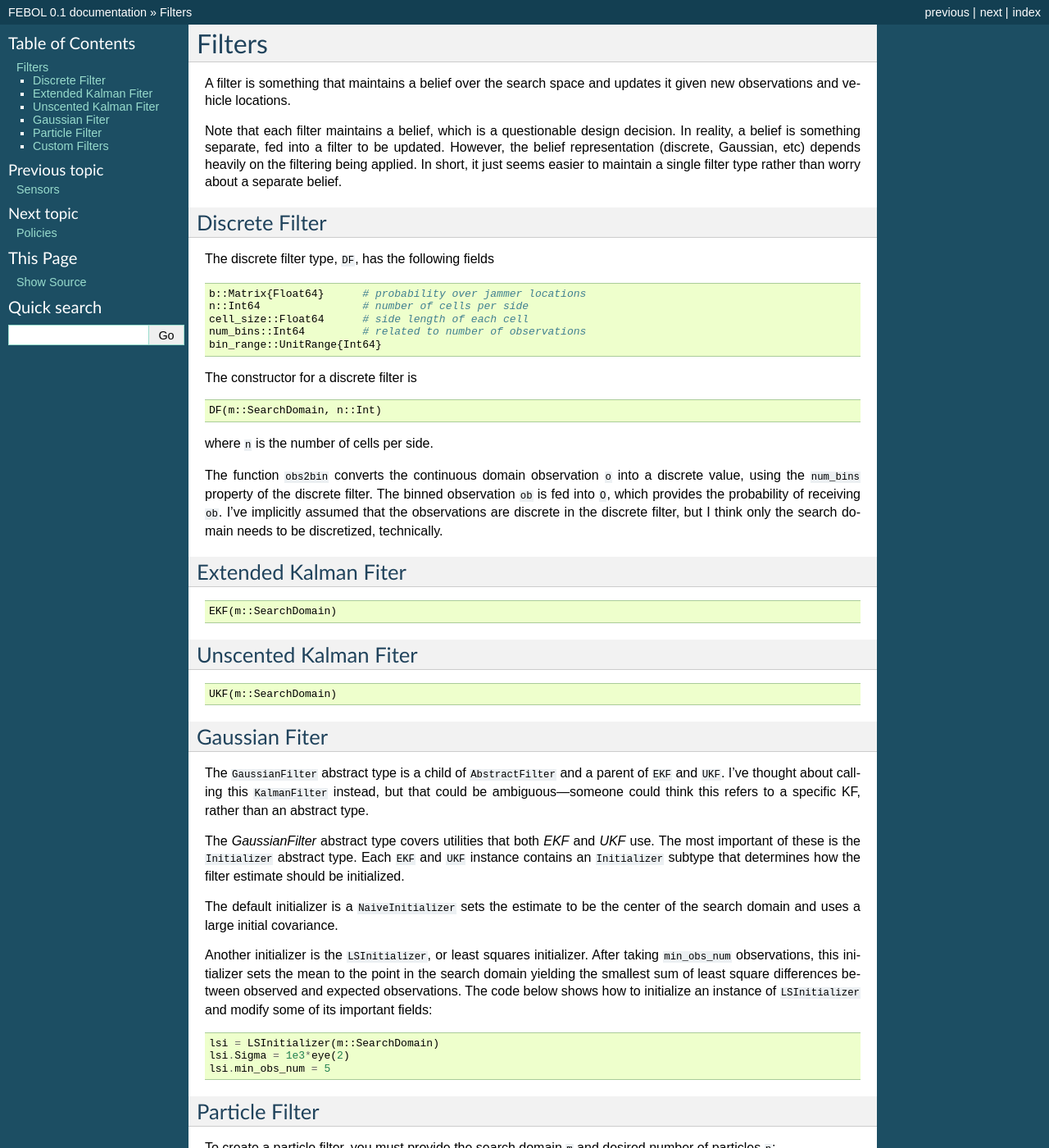
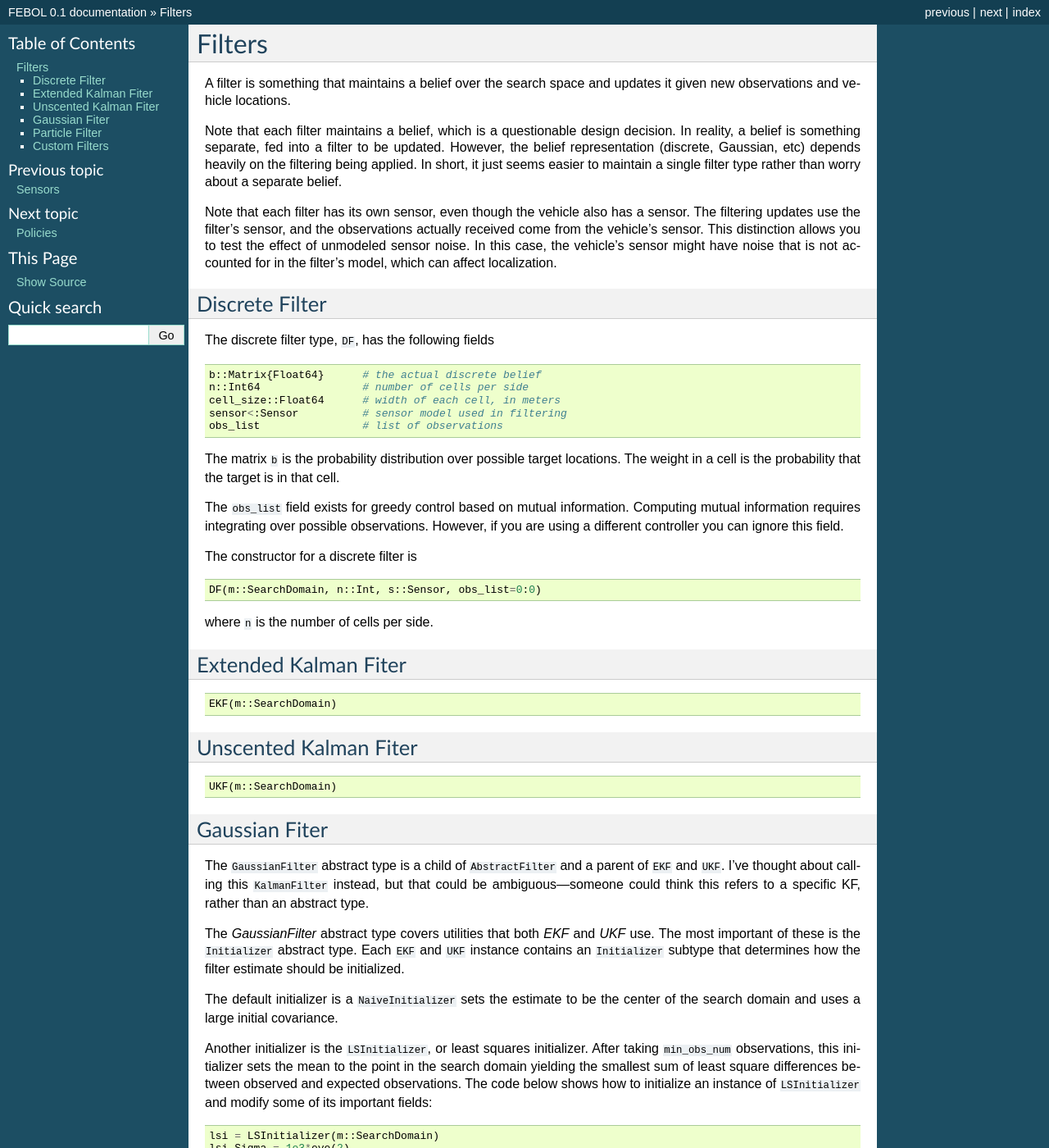
Before and after one commit to cdrckrgt/FEBOL.jl, a Sphinx documentation site: the page built from docs/filters.rst, in a window 1280 px wide and 1400 px high. Shown: the whole window at 82% size. Built offline with Sphinx 7.4.7, drawn with Linux system fonts in a browser that asks for light colours; some of the changed text lies outside the part shown.

Commit message:
cleaning up df type and documentation for it

```diff
--- a/docs/filters.rst
+++ b/docs/filters.rst
@@ -9,27 +9,36 @@ In reality, a belief is something separate, fed into a filter to be updated.
 However, the belief representation (discrete, Gaussian, etc) depends heavily on the filtering being applied.
 In short, it just seems easier to maintain a single filter type rather than worry about a separate belief.
 
+Note that each filter has its own sensor, even though the vehicle also has a sensor.
+The filtering updates use the filter's sensor, and the observations actually received come from the vehicle's sensor.
+This distinction allows you to test the effect of unmodeled sensor noise.
+In this case, the vehicle's sensor might have noise that is not accounted for in the filter's model, which can affect localization.
+
 Discrete Filter
 =====================
 The discrete filter type, :code:`DF`, has the following fields
 ::
 
-	b::Matrix{Float64}      # probability over jammer locations
-	n::Int64                # number of cells per side
-	cell_size::Float64      # side length of each cell
-	num_bins::Int64         # related to number of observations
-	bin_range::UnitRange{Int64}
+    b::Matrix{Float64}      # the actual discrete belief
+    n::Int64                # number of cells per side
+    cell_size::Float64      # width of each cell, in meters
+    sensor<:Sensor          # sensor model used in filtering
+    obs_list                # list of observations
+
+The matrix :code:`b` is the probability distribution over possible target locations.
+The weight in a cell is the probability that the target is in that cell.
+
+The :code:`obs_list` field exists for greedy control based on mutual information.
+Computing mutual information requires integrating over possible observations.
+However, if you are using a different controller you can ignore this field.
 
 The constructor for a discrete filter is
 ::
 
-    DF(m::SearchDomain, n::Int)
+    DF(m::SearchDomain, n::Int, s::Sensor, obs_list=0:0)
 
 where :code:`n` is the number of cells per side.
 
-The function :code:`obs2bin` converts the continuous domain observation :code:`o` into a discrete value, using the :code:`num_bins` property of the discrete filter.
-The binned observation :code:`ob` is fed into :code:`O`, which provides the probability of receiving :code:`ob`.
-I've implicitly assumed that the observations are discrete in the discrete filter, but I think only the search domain needs to be discretized, technically.
 
 Extended Kalman Fiter
 ===========================
@@ -65,17 +74,10 @@ Another initializer is the :code:`LSInitializer`, or least squares initializer.
 
 Particle Filter
 =====================
-To create a particle filter, you must provide the search domain :code:`m` and desired number of particles :code:`n`:
+The particle filter is based on ParticleFilters.jl.
+
 ::
-
-    PF(m::SearchDomain, n::Int)
-
-If you create a new :code:`Sensor` subtype called :code:`NewSensor`, you must implement the following function:
-::
-
-    O(x::Vehicle, s::NewSensor, theta::LocTuple, o::Float64)
-
-Currently, it is only required that this return a probability density, rather than a true probability.
+    PF(m::Model, n::Int, obs_list)
 
 Custom Filters
 =====================
```
Also changed, not shown: 1 other file.
